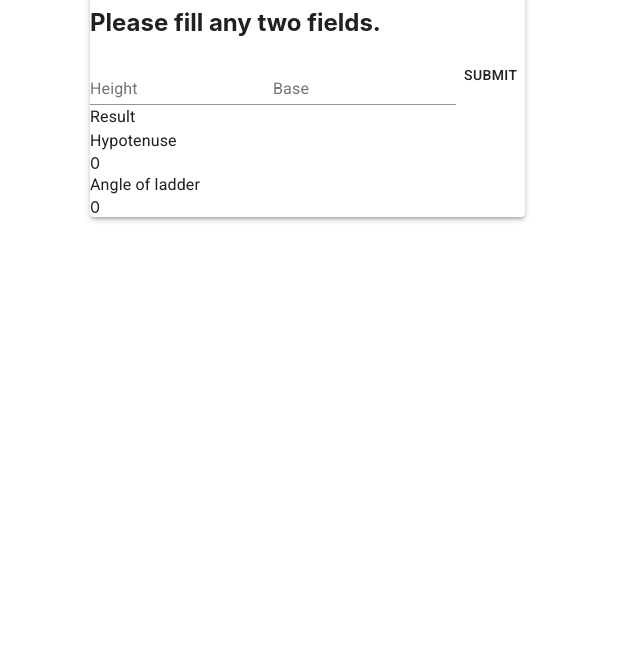
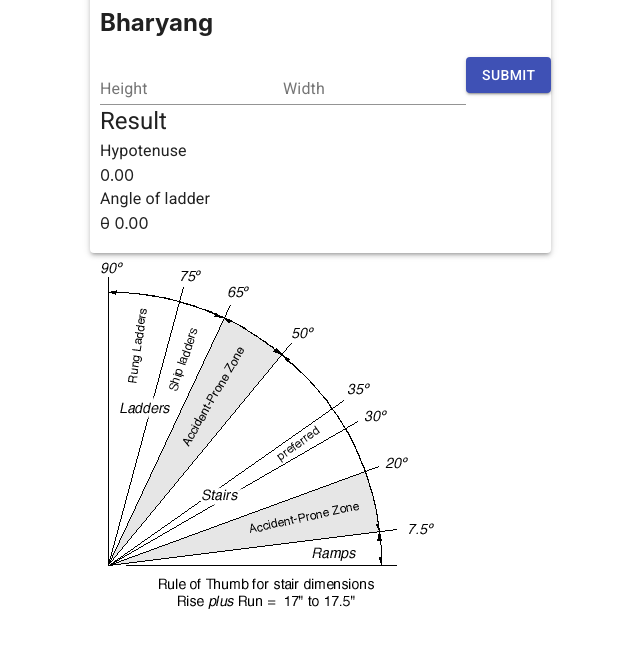
Before and after one commit to sbimochan/bharyang, a React (Create React App) app: page / in a window 1280 px wide. Shown: the top 648 px of the page, without its empty margins (262-902 px from the left). Built offline with nearby package versions, Linux system fonts and the light colour scheme.

Commit message:
Add reference image and styles change

```diff
--- a/src/App.css
+++ b/src/App.css
@@ -1,4 +1,7 @@
-.flex-row {
-  display: flex;
-  flex-direction: row;
+.pl-10 {
+  padding-left: 10px;
 }
+
+.result-section {
+  padding-bottom: 20px;
+}
--- a/src/App.js
+++ b/src/App.js
@@ -22,26 +22,34 @@ function App() {
 	return (
 		<Container maxWidth="sm">
 			<Grid container spacing={3} alignItems="center" direction="row">
-				<Paper elevation={3}>
-					<h2>Please fill any two fields.</h2>
+				<Paper elevation={3} classes={{ root: 'pl-10' }}>
+					<h2>Bharyang</h2>
 					<form onSubmit={handleSubmit(onSubmit)}>
 						<TextField
 							type="number"
 							name="perpendicular"
 							label="Height"
-							inputRef={register}
+							inputRef={register({ required: true })}
 						/>
-						<TextField type="number" name="base" label="Base" inputRef={register} />
-						<Button type="submit">Submit</Button>
+						<TextField
+							type="number"
+							name="base"
+							label="Width"
+							inputRef={register({ required: true })}
+						/>
+						<Button type="submit" variant="contained" color="primary">
+							Submit
+						</Button>
 					</form>
-					<div>
-            <Typography>Result</Typography>
-            <Typography>Hypotenuse</Typography>
-            {hypotenuse}
-            <Typography>Angle of ladder</Typography>
-            {angle}
-            </div>
+					<div className="result-section">
+						<Typography variant="h5">Result</Typography>
+						<Typography variant="subtitle1">Hypotenuse</Typography>
+						{hypotenuse.toFixed(2)}
+						<Typography variant="subtitle1">Angle of ladder</Typography>
+						&theta; {angle.toFixed(2)}
+					</div>
 				</Paper>
+				<img src="ladder.gif" alt="ladder reference" />
 			</Grid>
 		</Container>
 	);
```
Also changed, not shown: public/ladder.gif (added).
